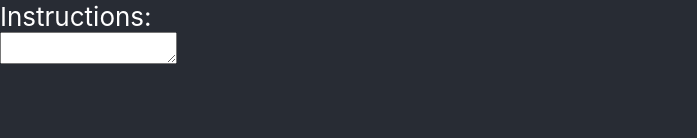
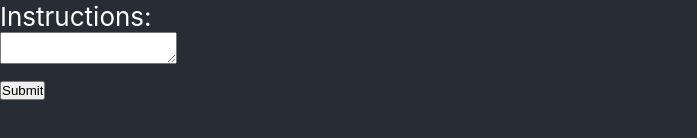
Before and after one commit to taylorfriesen6/front-end, a React (Create React App) app: page /edit in a window 1280 px wide. Shown: the part 224-362 px from the top of the page, without its empty margins (0-697 px from the left). Built offline with nearby package versions, Linux system fonts and the light colour scheme.

Commit message:
added submit button

```diff
--- a/src/components/EditRecipe.js
+++ b/src/components/EditRecipe.js
@@ -47,6 +47,9 @@ function EditRecipe() {
             <textarea name='instructions' value={formState.instructions} onChange={handleChange}/>
           </label>
         </p>
+        <p>
+          <input type='submit' value='Submit'/>
+        </p>
       </form>
     </div>
   )
```
